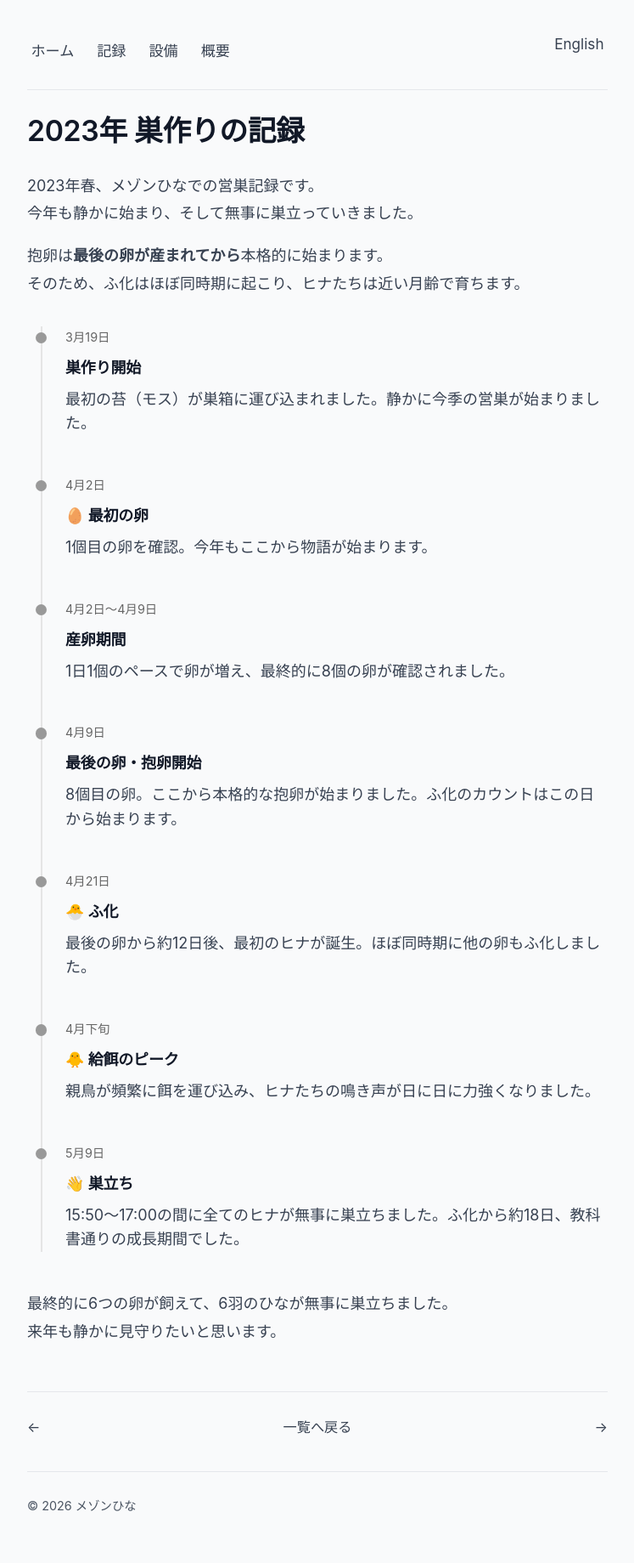
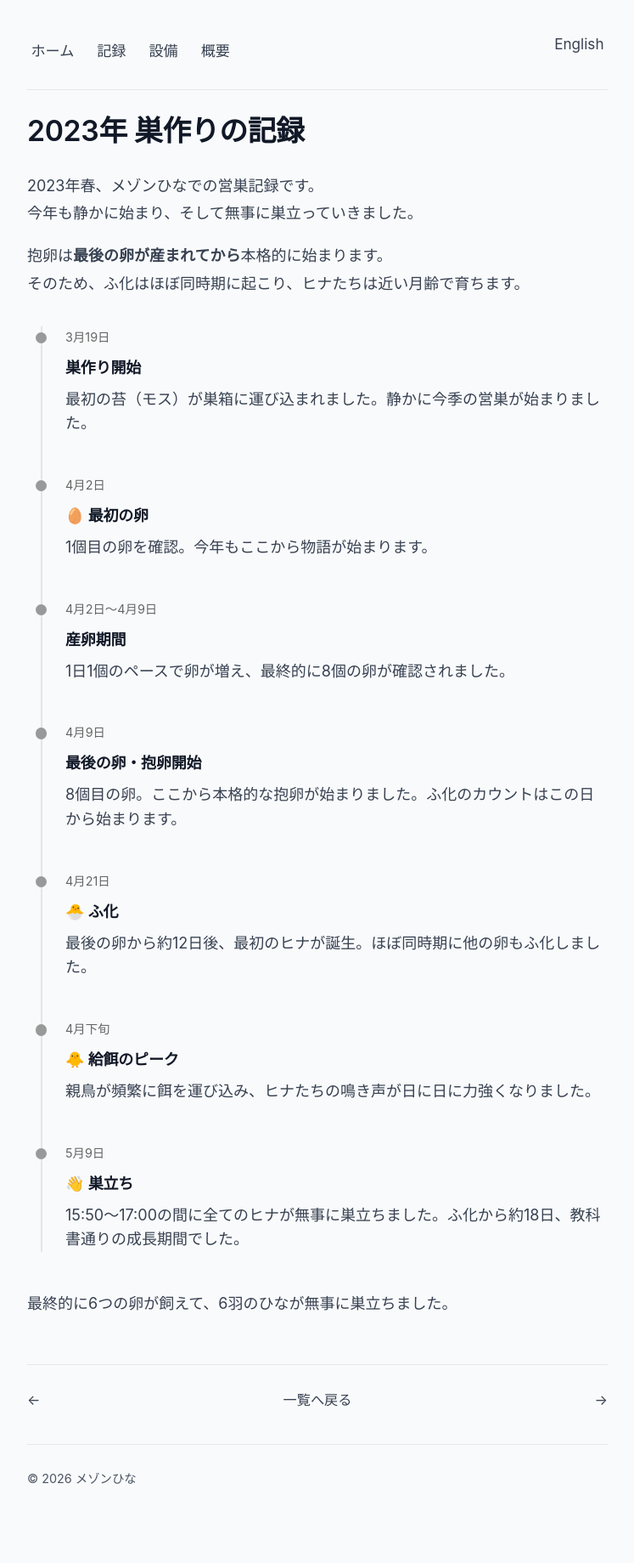
Before and after one commit to tagawa/maison-hina, a Jekyll site: the page built from ja/timeline-2023.html, in a window 1280 px wide. Shown: the whole page at 85% size, without its empty margins (266-1013 px from the left). Built offline with Jekyll 4.4.1, drawn with Linux system fonts in a browser that asks for light colours; comment, search, counter and statistics services are not loaded; after the commit the page ends 1807 px from its top, so only the background shows below that.

Commit message:
Update timeline-2023.html

```diff
--- a/ja/timeline-2023.html
+++ b/ja/timeline-2023.html
@@ -56,8 +56,7 @@ events:
 {% include timeline-events.html %}
 
 <p>
-最終的に6つの卵が飼えて、6羽のひなが無事に巣立ちました。<br>
-来年も静かに見守りたいと思います。
+最終的に6つの卵が飼えて、6羽のひなが無事に巣立ちました。
 </p>
 
 {% include timeline-nav.html %}
```
